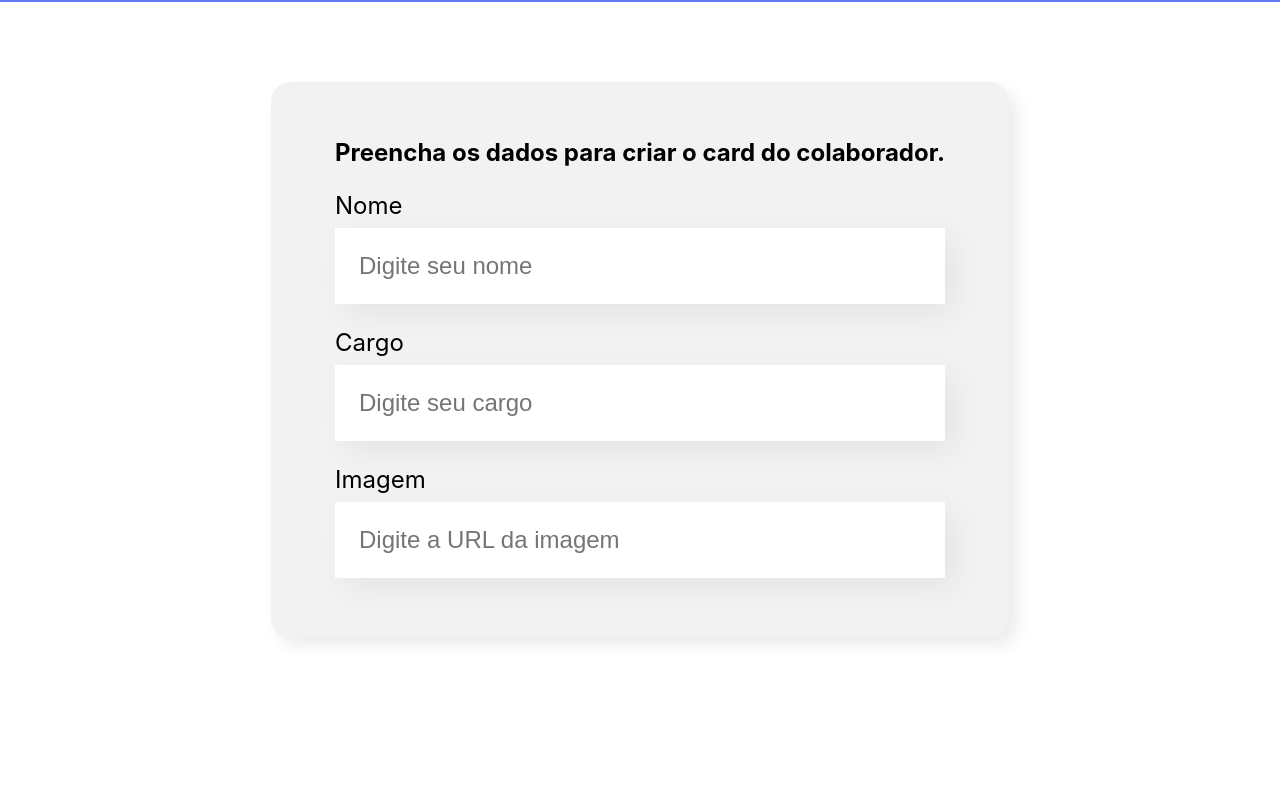
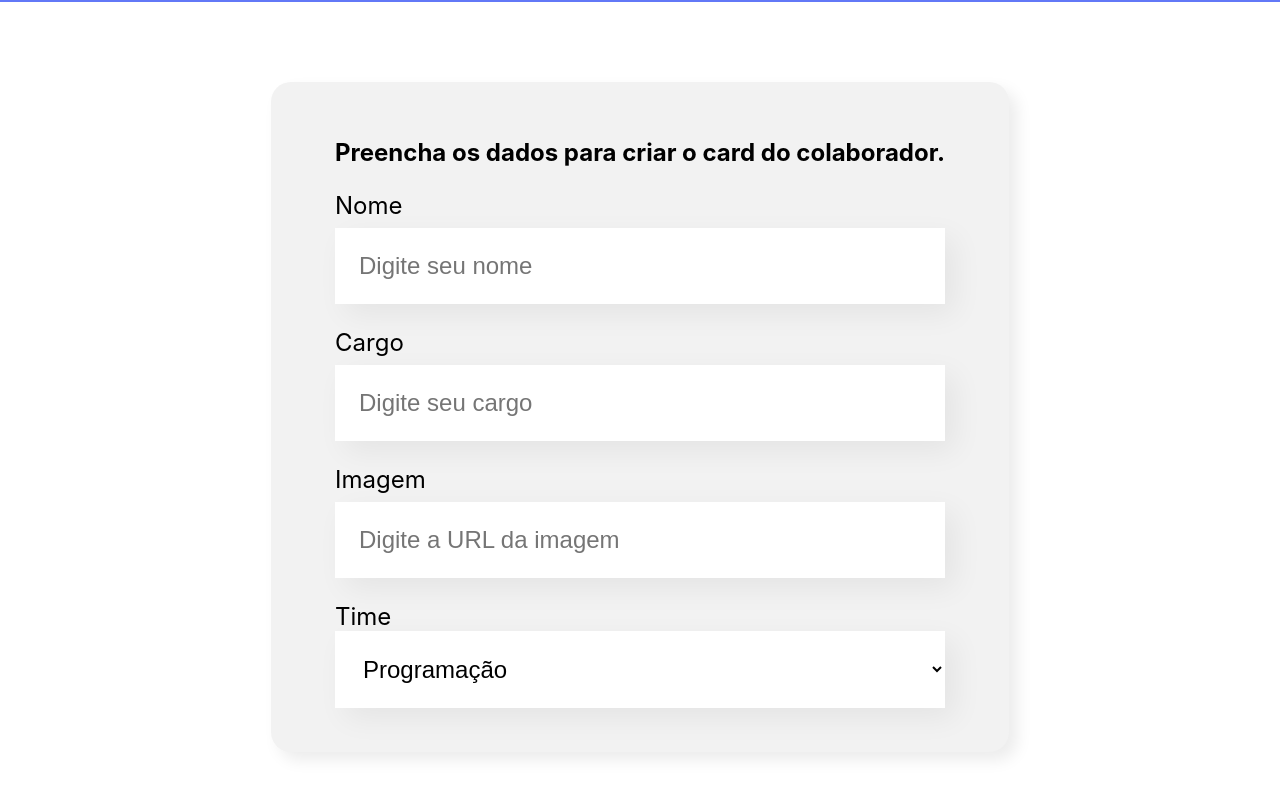
Before and after one commit to JorgeDeAquino/organo, a JavaScript app: page / in a window 1280 px wide. Shown: the part 496-1292 px from the top of the page. Before the commit the page ends 1214 px from the top, so only its background shows below. Built offline with nearby package versions, Linux system fonts and the light colour scheme; the HTML template or start-up script is replaced by a standard one.

Commit message:
add campo time

```diff
--- a/src/components/Formulario/index.js
+++ b/src/components/Formulario/index.js
@@ -1,7 +1,19 @@
 import CampoTexto from '../CampoTexto'
+import ListaSuspensa from '../LIstaSuspensa'
 import './Formulario.css'
 
 const Formulario = () => {
+
+    const times = [
+        'Programação',
+        'Front-End',
+        'Data Science',
+        'Devops',
+        'UX e Design',
+        'Mobile',
+        'Inovação e Gestão'
+    ]
+
     return (
         <section className='formulario'>
             <form>
@@ -9,6 +21,7 @@
                 <CampoTexto label="Nome" placeholder="Digite seu nome" />
                 <CampoTexto label="Cargo" placeholder="Digite seu cargo" />
                 <CampoTexto label="Imagem" placeholder="Digite a URL da imagem" />
+                <ListaSuspensa label="Time" itens={times}/>
             </form>
         </section>
     )
--- /dev/null
+++ b/src/components/LIstaSuspensa/ListaSuspensa.css
@@ -0,0 +1,15 @@
+.lista-suspensa {
+    display: block;
+    margin-bottom: 8px;
+    font-size: 24px;
+}
+
+.lista-suspensa select {
+    background-color: #fff;
+    box-shadow: 10px 10px 30px rgba(0, 0, 0, 0.06);
+    width: 100%;
+    border: none;
+    font-size: 24px;
+    padding: 24px;
+    box-sizing: border-box;
+}
--- /dev/null
+++ b/src/components/LIstaSuspensa/index.js
@@ -0,0 +1,16 @@
+import './ListaSuspensa.css'
+
+const ListaSuspensa = (props) => {
+    return (
+        <div className='lista-suspensa'>
+            <label>{props.label}</label>
+            <select>
+                {props.itens.map(item => {
+                    return  <option key={item}>{item}</option>
+                })}
+            </select>
+        </div>
+    )
+}
+
+export default ListaSuspensa
```
